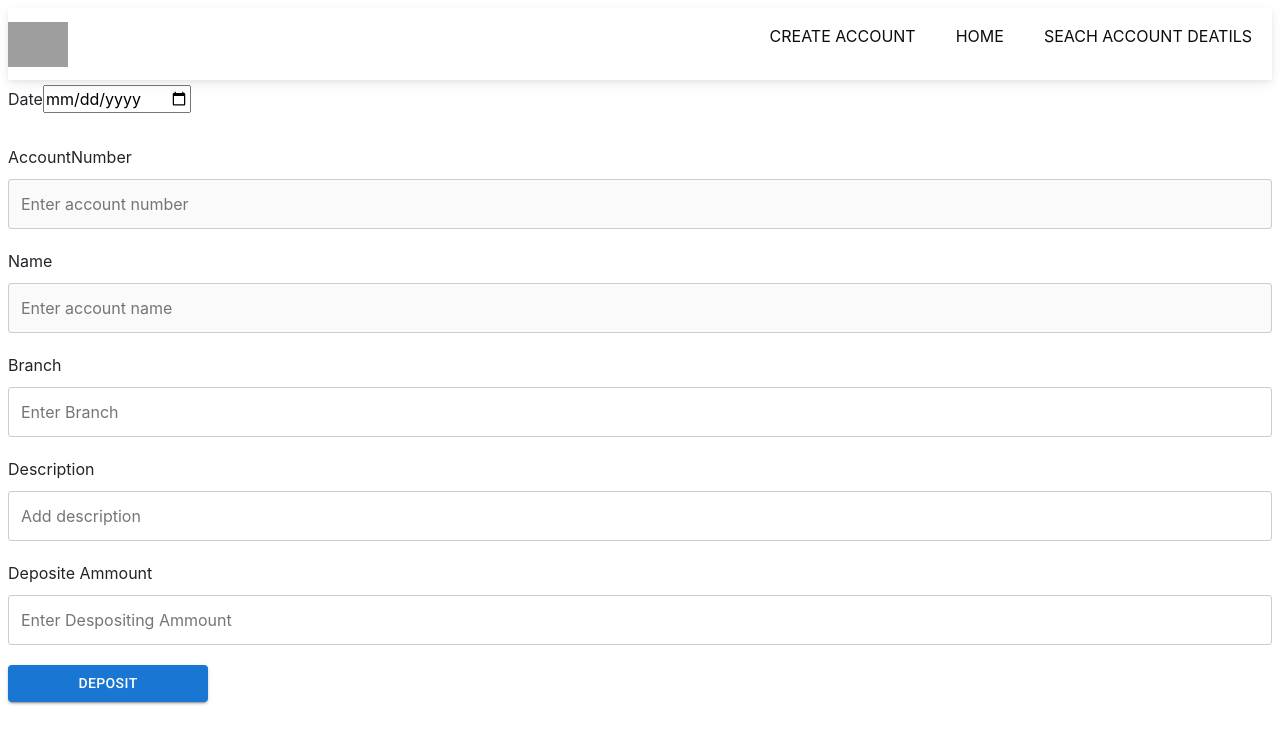
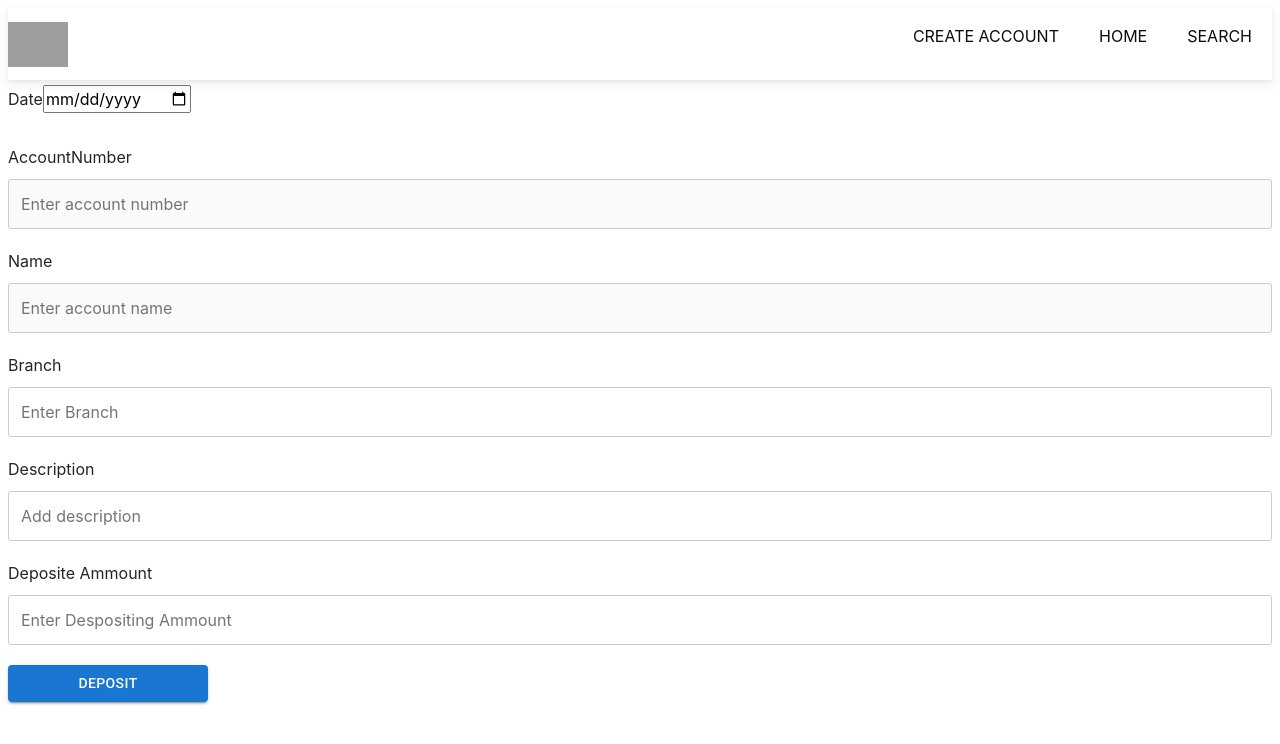
Before and after one commit to iam5abhi/bankdata, a React (Create React App) app: page /desposit/1 in a window 1280 px wide. Shown: the top 744 px of the page. Built offline with nearby package versions, Linux system fonts and the light colour scheme; no server answers; grey boxes are pictures that could not be loaded.

Commit message:
Update Navbar.js

```diff
--- a/src/Componet/Navbar.js
+++ b/src/Componet/Navbar.js
@@ -20,7 +20,7 @@ const NavBar=()=>{
                 <ul>
                     <li><NavLink to='/createAccount' style={({ isActive }) => isActive ? activeStyle : undefined }>Create Account</NavLink></li>
                     <li><NavLink to='/userlist' style={({ isActive }) => isActive ? activeStyle : undefined }>Home</NavLink></li>
-                    <li><NavLink to='/search/account' style={({ isActive }) => isActive ? activeStyle : undefined }>Seach Account Deatils</NavLink></li>
+                    <li><NavLink to='/search/account' style={({ isActive }) => isActive ? activeStyle : undefined }>Search</NavLink></li>
 
                 </ul>
                 </div>
```
